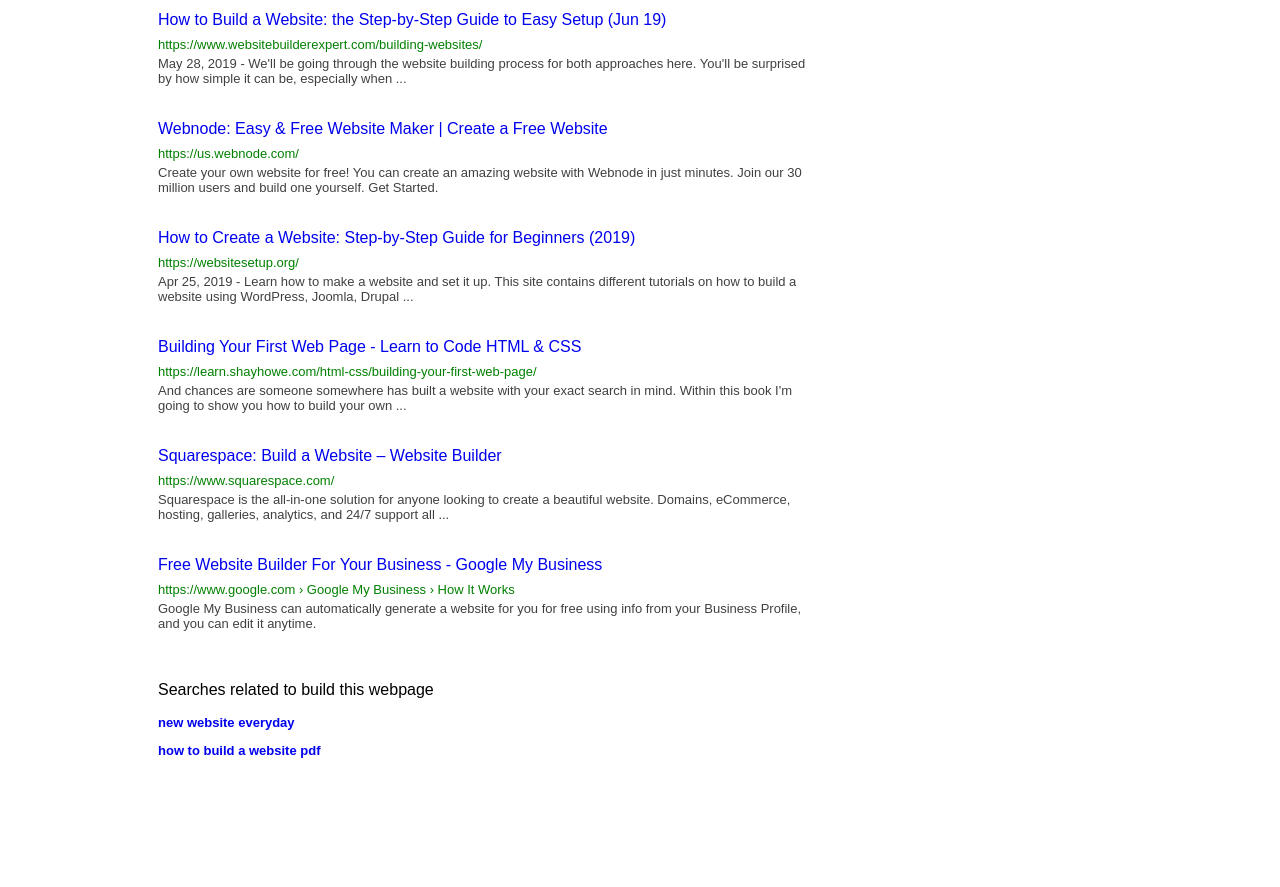
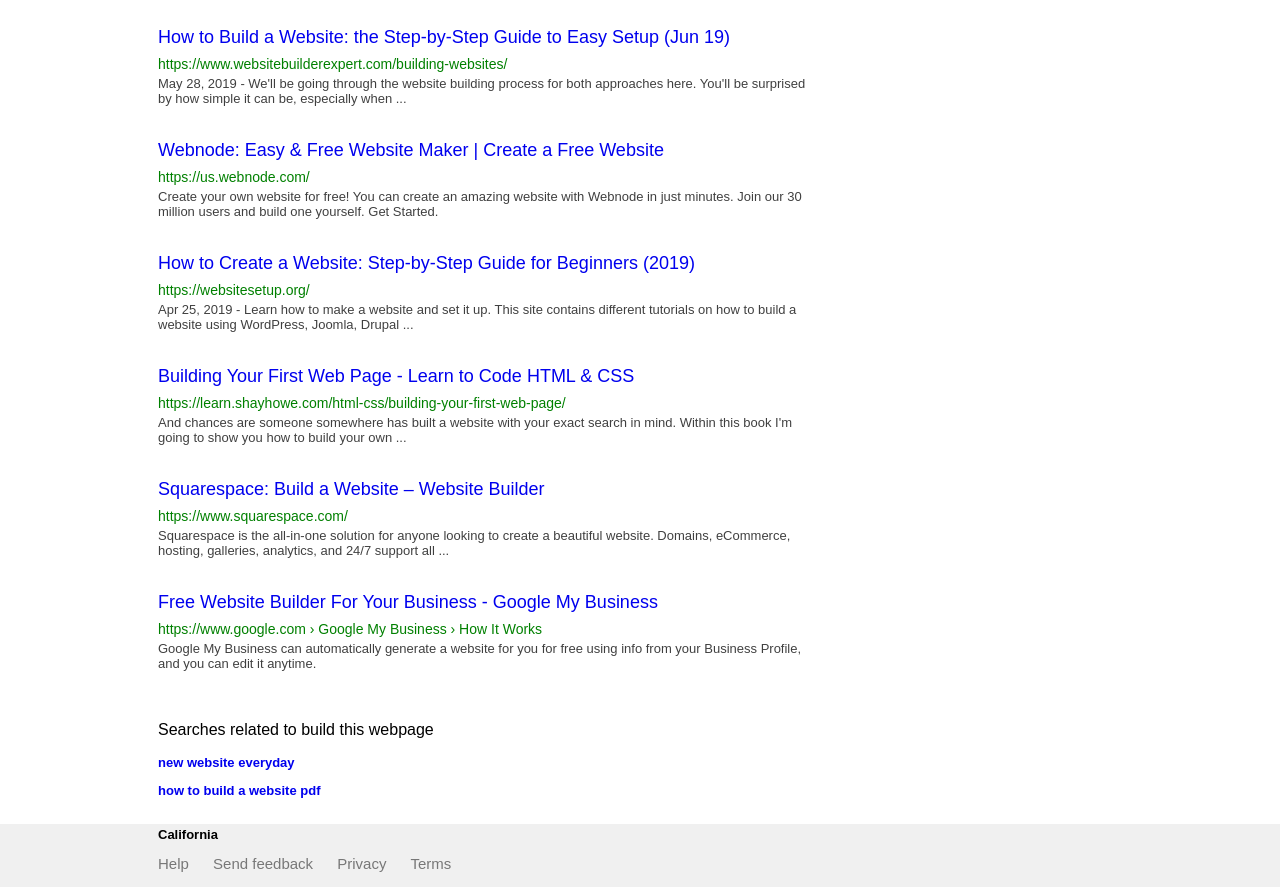
Before and after one commit to VaughnFisher/the-odin-project-hub, a plain HTML site: page google-search-results/index.html in a window 1280 px wide. Shown: the part 601-1488 px from the top of the page. Before the commit the page ends 1372 px from the top, so only its background shows below. Drawn offline with Linux system fonts and the light colour scheme.

Commit message:
Completed except for Google Paginator

```diff
--- a/google-search-results/index.html
+++ b/google-search-results/index.html
@@ -111,4 +111,15 @@
 	</div>
 
 </body>
+
+<footer>
+	<p class="location">California</p>
+	<div class="nav-bottom">
+		<a href="#">Help</a>
+		<a href="#">Send feedback</a>
+		<a href="#">Privacy</a>
+		<a href="#">Terms</a>
+	</div>
+</footer>
+
 </html>
--- a/google-search-results/stylesheet.css
+++ b/google-search-results/stylesheet.css
@@ -1,5 +1,12 @@
 body{
 	font-family: arial, sans-serif;
+}
+
+footer{
+	margin: -10px;
+	background-color: #f0f0f0;
+	font-family: arial, sans-serif;
+	padding-bottom: 15px;
 }
 
 .topnav{
@@ -67,10 +74,11 @@ body{
 
 .result{
 	padding-bottom: 30px;
+	font-size: 18px;
 }
 
 .result-url{
-	font-size: 13px;
+	font-size: 14px;
 	color: green;
 }
 
@@ -82,6 +90,7 @@ body{
 
 .related{
 	padding-left: 150px;
+	padding-bottom: 10px;
 }
 
 .related a{
@@ -89,3 +98,30 @@ body{
 	font-size: 13px;
 	font-weight: bold;
 }
+
+.related a:hover{
+	text-decoration: underline;
+}
+
+.location{
+	padding-left: 160px;
+}
+
+footer p{
+	padding-top: 3px;
+	font-size: 13px;
+	font-weight: bold;
+}
+
+.nav-bottom{
+	padding-left: 160px;
+	font-size: 15px;
+	color: black;
+	opacity: 0.50;
+}
+
+.nav-bottom a{
+	text-decoration: none;
+	padding-right: 20px;
+	color: black;
+}
```
